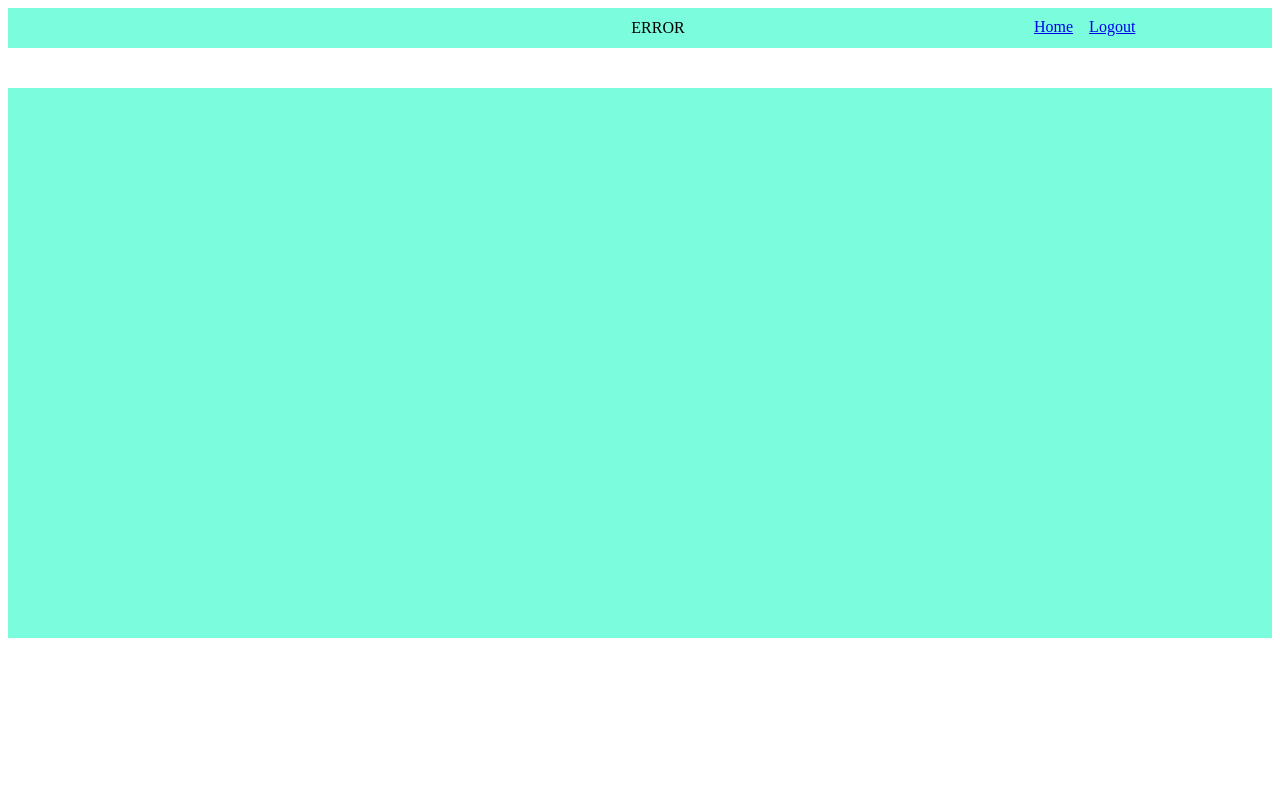
After one commit to nkman/konto, a Flask app: template konto/templates/error.html in a window 1280 px wide. The commit adds this page. Run offline with Flask 2, Linux system fonts and the light colour scheme; the template is opened without the code that fills it, so the values that code supplies are empty; parts of the project's set-up code (start-up, migrations or seed data) failed here and were passed over.

Commit message:
Add: error page
Html page added

```diff
--- /dev/null
+++ b/konto/static/css/error.css
@@ -0,0 +1,15 @@
+.error-header{
+	position: relative;
+	height: 20px;
+	width: 100px;
+	top: -7px;
+	left: 600px;
+	text-align: center;
+}
+
+.error-message{
+	position: relative;
+	top: 20px;
+	height: 20px;
+	text-align: center;
+}
--- a/konto/static/css/home.css
+++ b/konto/static/css/home.css
@@ -8,7 +8,7 @@
 	top: 10px;
 	margin-left: auto;
 	text-align: left;
-	width: 200px;
+	width: 250px;
 }
 
 .form{
--- /dev/null
+++ b/konto/templates/error.html
@@ -0,0 +1,27 @@
+<html>
+    <head>
+        <title>konto</title>
+        <link rel="stylesheet" type="text/css" href="{{ url_for('static', filename='css/home.css')}}">
+        <link rel="stylesheet" type="text/css" href="{{ url_for('static', filename='css/error.css')}}">
+        <link rel="stylesheet" type="text/css" href="{{ url_for('static', filename='css/profile.css')}}">
+    </head>
+    <body>
+        <div class="home-top-header">
+            <div class="top-links">
+            	{% if user != undefined %}
+                <span><a href="/profile/{{ user.username }}">{{ user.firstname }} {{ user.lastname }}</a></span>
+                {% endif %}
+                &nbsp;&nbsp;&nbsp;<span><a href="/">Home</a></span>
+                &nbsp;&nbsp;&nbsp;<span><a href="/logout">Logout</a></span>
+            </div>
+            <div class="error-header">ERROR</div>
+        </div>
+
+        <div class="remaining-body">
+        	<div class="error-message">
+        		<span>{{ msg.message }}</span>
+        	</div>
+        </div>
+
+    </body>
+</html>
--- a/konto/templates/konto.html
+++ b/konto/templates/konto.html
@@ -8,6 +8,8 @@
 		<div class="home-top-header">
 			<div class="top-links">
 				<span><a href="/profile/{{ user.username }}">{{ user.firstname }} {{ user.lastname }}</a></span>
+				&nbsp;&nbsp;&nbsp;<span><a href="/">Home</a></span>
+                &nbsp;&nbsp;&nbsp;<span><a href="/logout">Logout</a></span>
 			</div>
 		</div>
 	</body>
--- a/konto/templates/profile.html
+++ b/konto/templates/profile.html
@@ -8,6 +8,8 @@
         <div class="home-top-header">
             <div class="top-links">
                 <span><a href="/profile/{{ user.username }}">{{ user.firstname }} {{ user.lastname }}</a></span>
+                &nbsp;&nbsp;&nbsp;<span><a href="/">Home</a></span>
+                &nbsp;&nbsp;&nbsp;<span><a href="/logout">Logout</a></span>
             </div>
         </div>
 
@@ -30,6 +32,10 @@
                     <input type="password" name="password" id="modify">
                     <br><br>
 
+                    <span>Current Password :</span>
+                    <input type="password" name="current_password" id="modify">
+                    <br><br>
+
                     <div id="input-button">
                         <input type="submit" value="modify" id="input-button-style">
                         <button id="input-button-style"><a href="/">cancel</a></button>
--- a/user/user.py
+++ b/user/user.py
@@ -157,10 +157,10 @@ class User:
         query = """
             UPDATE address SET
             firstname = \'%s\', lastname = \'%s\'
-            WHERE useId = \'%s\'
+            WHERE userId = \'%s\'
         """ % (firstname, lastname, user_id)
 
-        cursor = ccon.cursor()
+        cursor = con.cursor()
 
         try:
             cursor.execute(query)
```
Also changed, not shown: konto/routes/__init__.py (+4 -3 lines).
